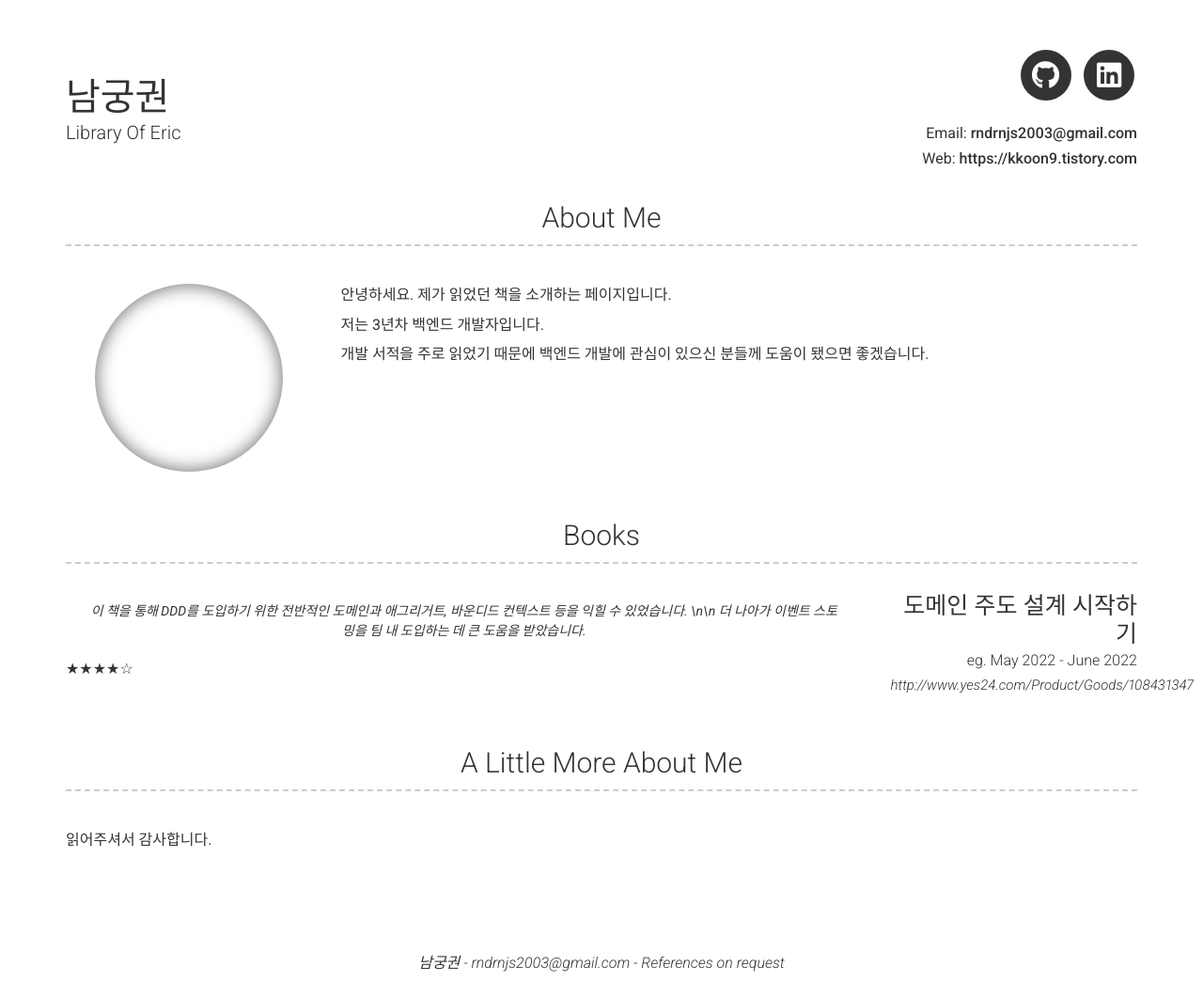
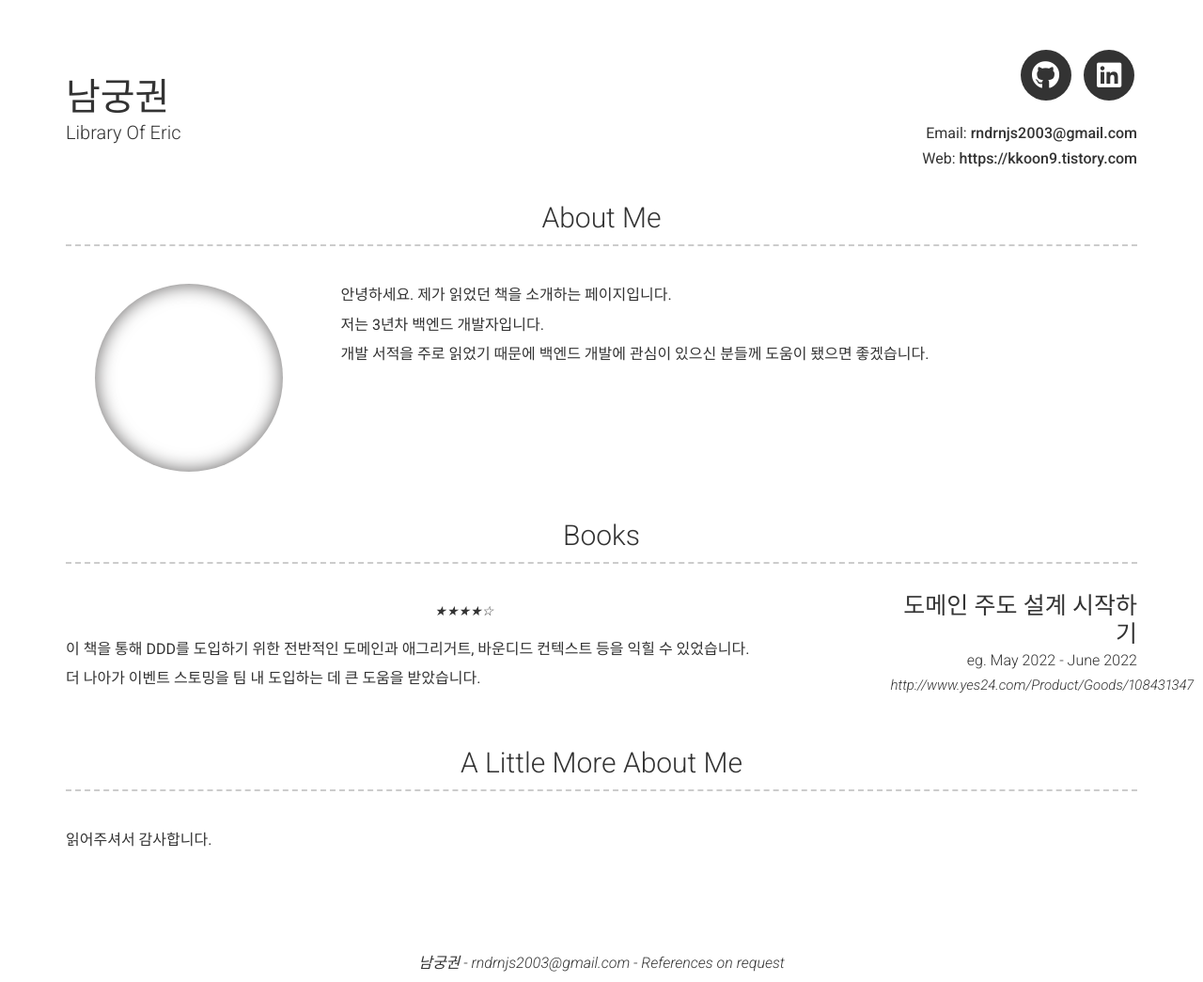
Before and after one commit to kkoon9/kkoon9.github.io, a Jekyll site: the page built from index.md, in a window 1280 px wide. Shown: the whole page at 94% size. Built offline with Jekyll 4.4.1, drawn with Linux system fonts in a browser that asks for light colours; nearby versions of some CDN libraries.

Commit message:
fix: 테스트
Signed-off-by: kkoon9 <rndrnjs2003@gmail.com>

```diff
--- a/_config.yml
+++ b/_config.yml
@@ -48,12 +48,12 @@ content:
         title: 도메인 주도 설계 시작하기
         caption: eg. May 2022 - June 2022
         link: http://www.yes24.com/Product/Goods/108431347
-        quote: |
+        quote: >
+          ★★★★☆
+        description: | # this will include new lines to allow paragraphs
           이 책을 통해 DDD를 도입하기 위한 전반적인 도메인과 애그리거트, 바운디드 컨텍스트 등을 익힐 수 있었습니다.
-          \n\n
+
           더 나아가 이벤트 스토밍을 팀 내 도입하는 데 큰 도움을 받았습니다.
-        description: | # this will include new lines to allow paragraphs
-          ★★★★☆
   - title: A Little More About Me
     layout: text
     content: | # this will include new lines to allow paragraphs
```
